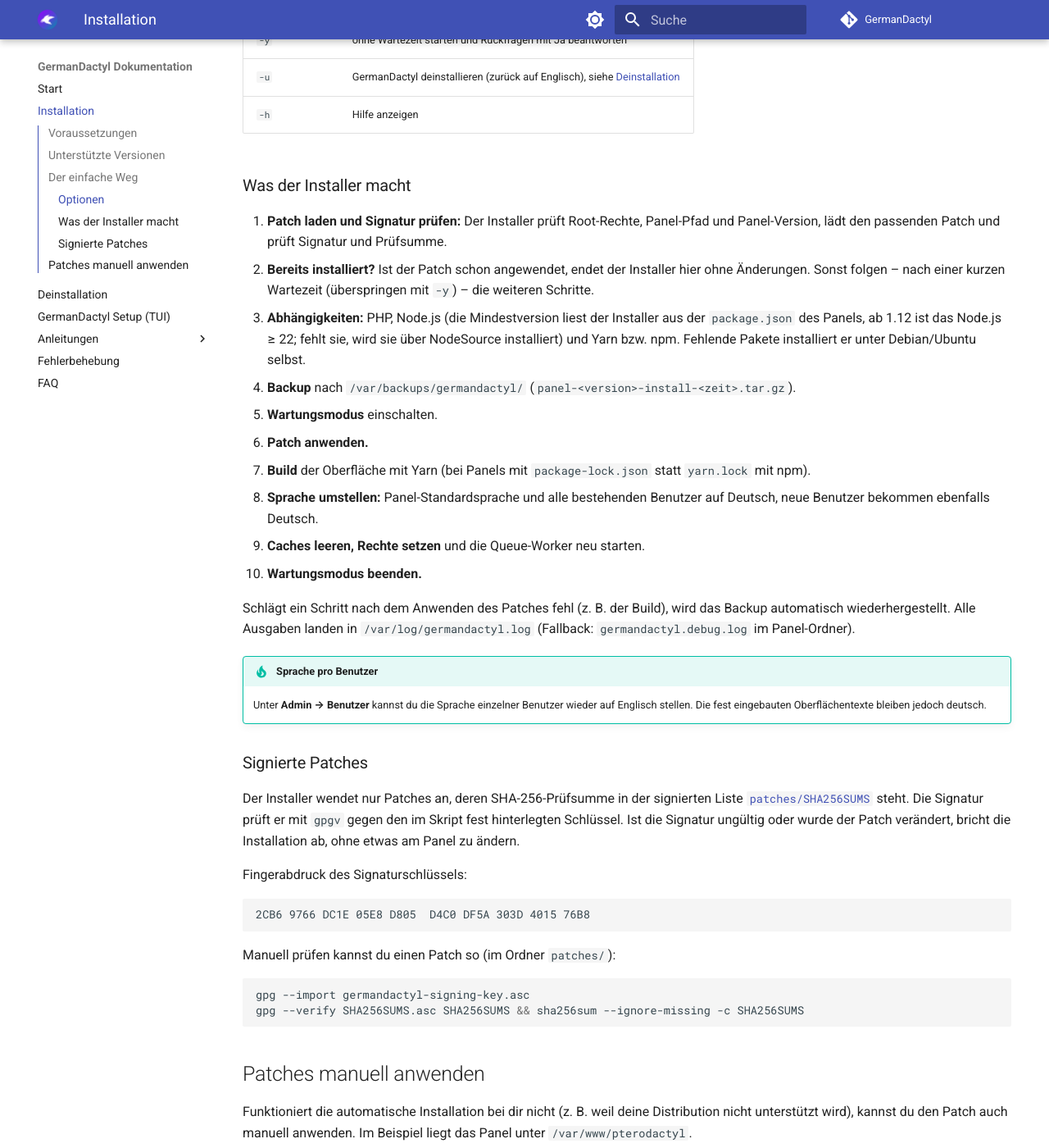
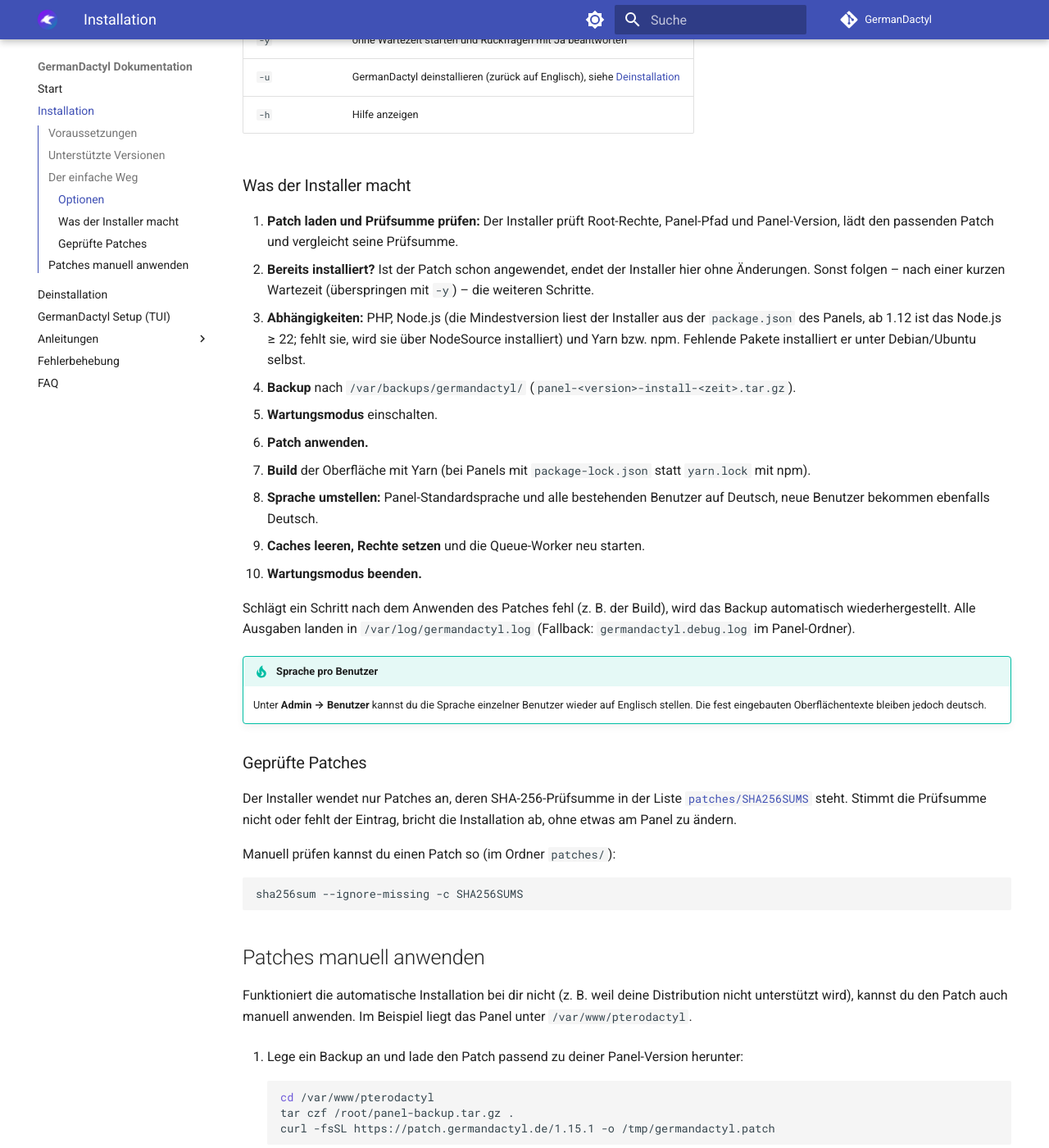
Before and after one commit to pavl21/GermanDactyl, an MkDocs documentation site: the page built from docs/installation.md, in a window 1280 px wide and 1400 px high, scrolled down 1496 px. Shown: the whole window at 82% size. Built offline with MkDocs 1.6.1 and Material for MkDocs 9.7.7, drawn with Linux system fonts in a browser that asks for light colours; comment, search, counter and statistics services are not loaded.

Commit message:
Signaturen entfernt: Patches werden nur noch per SHA256-Prüfsumme geprüft
Co-Authored-By: Claude Fable 5.1 <noreply@anthropic.com>
Claude-Session: https://claude.ai/code/session_012TMmab1vquWksnFnJRw9AD

````diff
--- a/docs/installation.md
+++ b/docs/installation.md
@@ -63,7 +63,7 @@ Füge den folgenden Befehl in die Konsole deines Servers ein. GermanDactyl insta
 
 ### Was der Installer macht
 
-1. **Patch laden und Signatur prüfen:** Der Installer prüft Root-Rechte, Panel-Pfad und Panel-Version, lädt den passenden Patch und prüft Signatur und Prüfsumme.
+1. **Patch laden und Prüfsumme prüfen:** Der Installer prüft Root-Rechte, Panel-Pfad und Panel-Version, lädt den passenden Patch und vergleicht seine Prüfsumme.
 2. **Bereits installiert?** Ist der Patch schon angewendet, endet der Installer hier ohne Änderungen. Sonst folgen – nach einer kurzen Wartezeit (überspringen mit `-y`) – die weiteren Schritte.
 3. **Abhängigkeiten:** PHP, Node.js (die Mindestversion liest der Installer aus der `package.json` des Panels, ab 1.12 ist das Node.js ≥ 22; fehlt sie, wird sie über NodeSource installiert) und Yarn bzw. npm. Fehlende Pakete installiert er unter Debian/Ubuntu selbst.
 4. **Backup** nach `/var/backups/germandactyl/` (`panel-<version>-install-<zeit>.tar.gz`).
@@ -81,24 +81,16 @@ Schlägt ein Schritt nach dem Anwenden des Patches fehl (z. B. der Build), wird
     Unter **Admin → Benutzer** kannst du die Sprache einzelner Benutzer wieder auf Englisch stellen. Die fest
     eingebauten Oberflächentexte bleiben jedoch deutsch.
 
-### Signierte Patches
+### Geprüfte Patches
 
-Der Installer wendet nur Patches an, deren SHA-256-Prüfsumme in der signierten Liste
-[`patches/SHA256SUMS`](https://github.com/pavl21/GermanDactyl/blob/main/patches/SHA256SUMS) steht. Die Signatur
-prüft er mit `gpgv` gegen den im Skript fest hinterlegten Schlüssel. Ist die Signatur ungültig oder wurde der Patch
-verändert, bricht die Installation ab, ohne etwas am Panel zu ändern.
-
-Fingerabdruck des Signaturschlüssels:
-
-```
-2CB6 9766 DC1E 05E8 D805  D4C0 DF5A 303D 4015 76B8
-```
+Der Installer wendet nur Patches an, deren SHA-256-Prüfsumme in der Liste
+[`patches/SHA256SUMS`](https://github.com/pavl21/GermanDactyl/blob/main/patches/SHA256SUMS) steht. Stimmt die
+Prüfsumme nicht oder fehlt der Eintrag, bricht die Installation ab, ohne etwas am Panel zu ändern.
 
 Manuell prüfen kannst du einen Patch so (im Ordner `patches/`):
 
 ```bash
-gpg --import germandactyl-signing-key.asc
-gpg --verify SHA256SUMS.asc SHA256SUMS && sha256sum --ignore-missing -c SHA256SUMS
+sha256sum --ignore-missing -c SHA256SUMS
 ```
 
 ## Patches manuell anwenden
````
Also changed, not shown: docs/guides/contribute.md (+3 -11 lines), docs/guides/setup.md (+1 -2 lines), patches/README.md (+4 -5 lines), scripts/README.md (+6 -12 lines), 5 other files.
